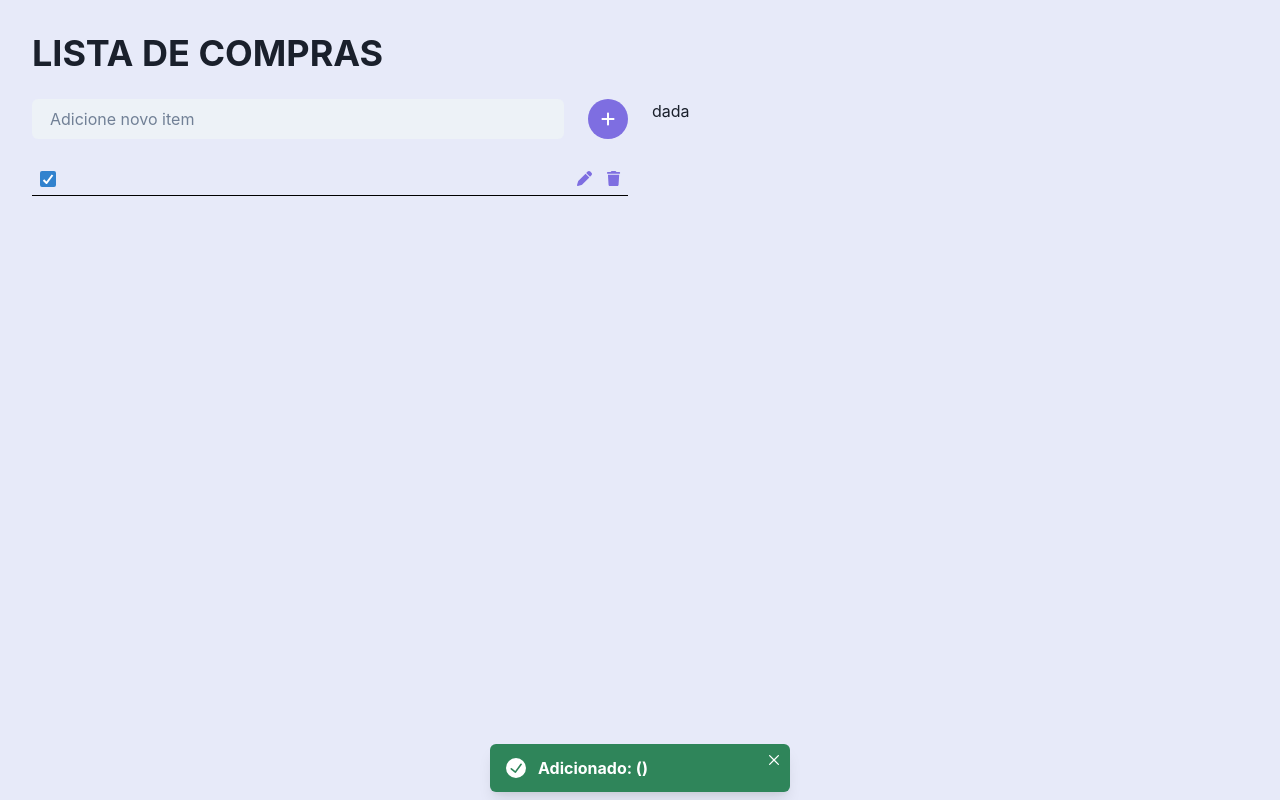
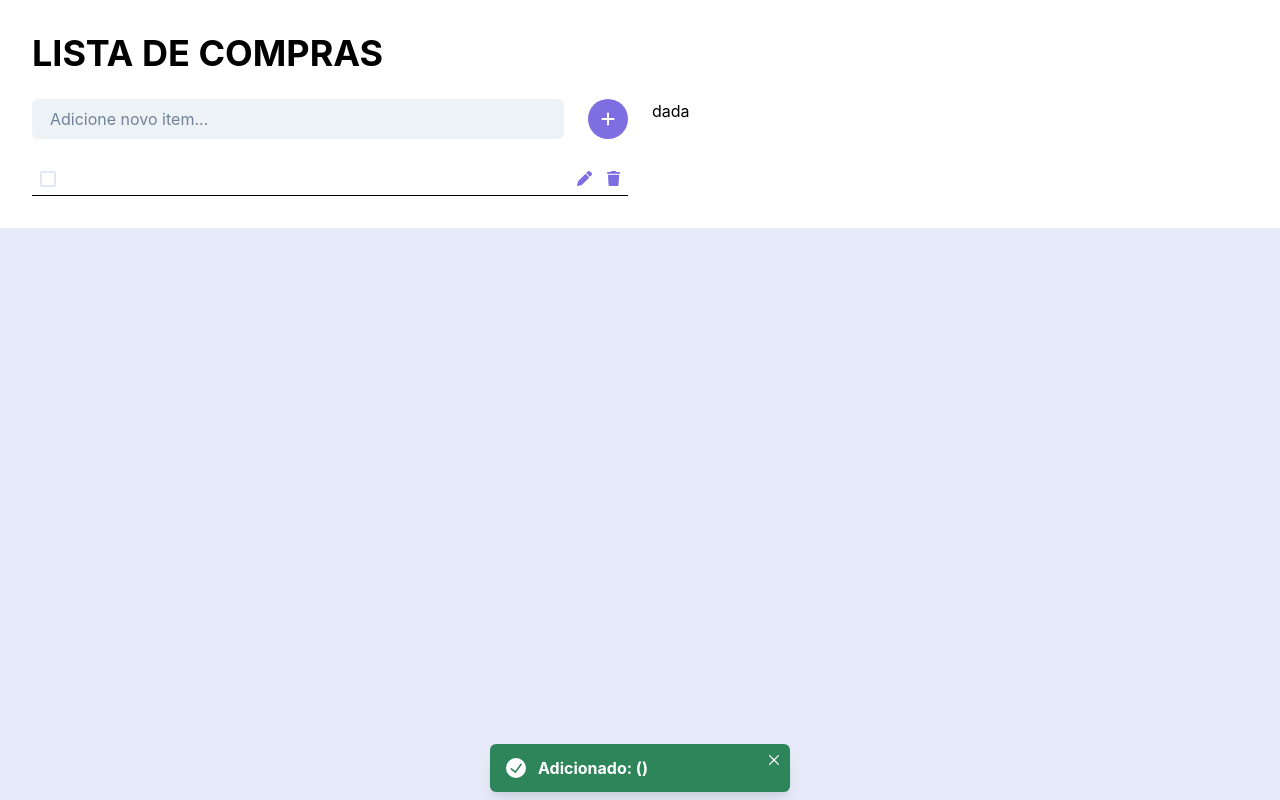
Before and after one commit to fersmachado/listinha, a Next.js app: page / in a window 1280 px wide. Both pictures are taken after a click on the button 608 px from the left and 119 px from the top of the page. Built offline with nearby package versions, Linux system fonts and the light colour scheme.

Commit message:
alterações checkbox

```diff
--- a/src/commnon/components/Add/index.js
+++ b/src/commnon/components/Add/index.js
@@ -15,7 +15,7 @@ function Add(props) {
 
     return (
         <Container>
-            <Input placeholder="Adicione novo item" variant="filled" id="inputAdd" />
+            <Input placeholder="Adicione novo item..." variant="filled" id="inputAdd"/>
             <IconButton
                 style={{ borderRadius: 20, background: "#7E6EE1", color: "#ffff" }}
                 icon={icon}
--- a/src/commnon/components/ItemList/index.js
+++ b/src/commnon/components/ItemList/index.js
@@ -10,7 +10,7 @@ function ItemList(props) {
     return (
         <Container>
             <ContentCheck>
-                <Checkbox defaultChecked />
+                <Checkbox disabledRipple />
                 {value}
             </ContentCheck>
             <ContentIcon>
--- a/src/pages/index.js
+++ b/src/pages/index.js
@@ -6,7 +6,8 @@ import List from "../commnon/components/List"
 
 const Container = styled.div`
   padding: 32px;
-  background: #E7EAF9;
+  background: #b087c100;
+  color: black;
 `
 
 const Content = styled.div`
@@ -35,7 +36,8 @@ export default function Home() {
     ])
   }
 
-  console.log(itens)
+
+
 
   return (
     <Container>
@@ -49,6 +51,7 @@ export default function Home() {
           />
           <List
             itens={itens}
+
           />
 
         </Left>
```
